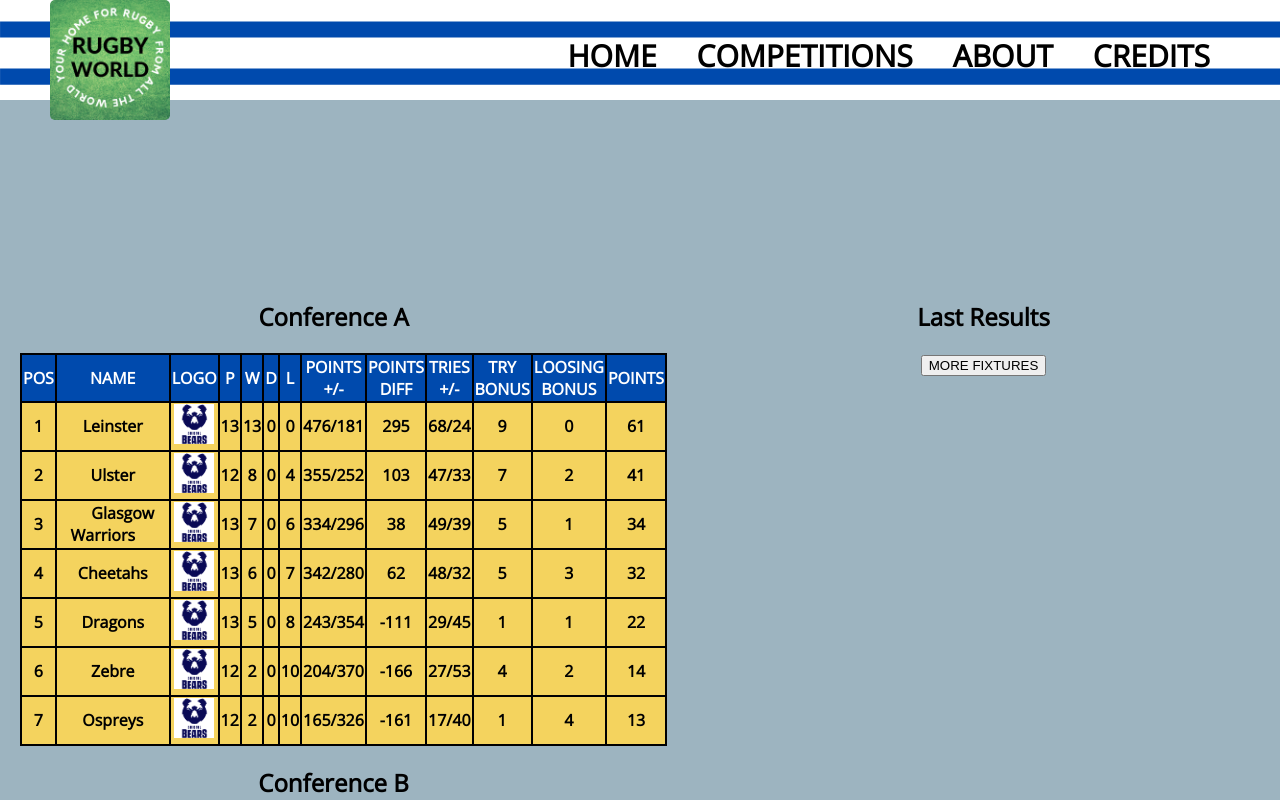
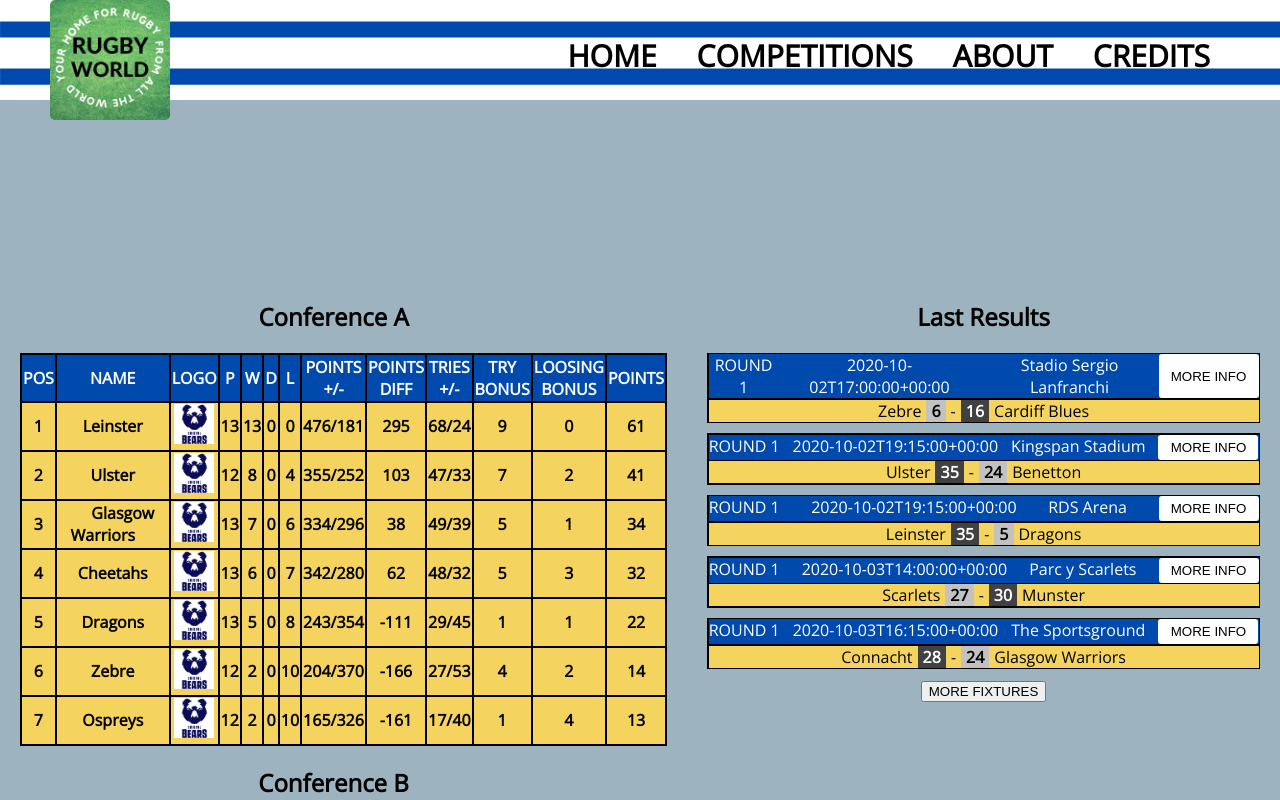
Before and after one commit to Ram-Montilia-Smithson/rugby-app, a React (Create React App) app: page /competition in a window 1280 px wide. Shown: the top 800 px of the page. Built offline with nearby package versions, Linux system fonts and the light colour scheme.

Commit message:
fixing the show more/less button so each fixture works independently

```diff
--- a/src/components/fixtures.jsx
+++ b/src/components/fixtures.jsx
@@ -8,15 +8,17 @@
 export default function Fixtures({ fixtureList, matchChoise }) {
 
     useEffect(() => {
-        console.log(fixtureList)
+        // console.log(fixtureList)
+        setFixtures(fixtureList.slice(0, LIMIT))
     }, [fixtureList])
 
     const LIMIT = 5;
-    const [fixtures, setFixtures] = useState(fixtureList.slice(0, 5))
-    const [showMoreFixtures,setShowMoreFixtures] = useState(true);
+    const [fixtures, setFixtures] = useState([])
+    const [isShowMoreFixtures,setIsShowMoreFixtures] = useState(true);
     const [fixtureIndex,setFixtureIndex] = useState(LIMIT);
-    const [showMoreInfo, setShowMoreInfo] = useState(0)
-    const showMoreButton = useRef("MORE INFO")
+
+    const [showMoreInfo, setShowMoreInfo] = useState([]);
+    // const showMoreButton = useRef("MORE INFO")
 
     const loadFixtures = () =>{
         const newIndex = fixtureIndex + LIMIT;
@@ -24,18 +26,27 @@
         const newList = fixtures.concat(fixtureList.slice(fixtureIndex, newIndex));
         setFixtureIndex(newIndex);
         setFixtures(newList);
-        setShowMoreFixtures(newShowMore);
+        setIsShowMoreFixtures(newShowMore);
     }
 
     const moreInfo = (id) => {
-        if (showMoreButton.current === "MORE INFO") {
-            setShowMoreInfo(id)
-            showMoreButton.current = "LESS INFO"
+        console.log(showMoreInfo)
+        if (!showMoreInfo.includes(id)) {
+            setShowMoreInfo([...showMoreInfo,id])
         }
-        else{
-            showMoreButton.current = "MORE INFO"
-            setShowMoreInfo(0)
+        if (showMoreInfo.includes(id)) {
+            setShowMoreInfo(showMoreInfo.filter(ids => ids !== id))
         }
+        console.log(showMoreInfo)
+        // splice(showMoreInfo.indexOf(id),1)
+        // if (showMoreButton.current === "MORE INFO") {
+        //     setShowMoreInfo(id)
+        //     showMoreButton.current = "LESS INFO"
+        // }
+        // else{
+        //     showMoreButton.current = "MORE INFO"
+        //     setShowMoreInfo(0)
+        // }
     }
 
     return (
@@ -43,7 +54,7 @@
             {fixtures &&
                 <div>
                     {fixtures.map(fixture => {
-                        console.log(fixture)
+                        // console.log(fixture)
                         return(
                             <div key={fixture.id} className="fixture-container">
                                 <div className="fixture-head">
@@ -55,7 +66,7 @@
                                             className="dropdown-button"
                                             onClick={() => moreInfo(fixture.id)}
                                         >
-                                            {showMoreButton.current}
+                                            {!showMoreInfo.includes(fixture.id) ? "MORE INFO" : "LESS INFO"}
                                         </button>
                                     </div>
                                 </div>
@@ -93,7 +104,7 @@
                             </div>
                         )
                     })}
-                    {showMoreFixtures && <button onClick={() => loadFixtures()}>MORE FIXTURES</button>}
+                    {isShowMoreFixtures && <button onClick={() => loadFixtures()}>MORE FIXTURES</button>}
                 </div>
             }
         </div>
--- a/src/components/matchInfoComponent.jsx
+++ b/src/components/matchInfoComponent.jsx
@@ -54,6 +54,8 @@
 
 export default function MatchInfoComponent({id, matchChoise, showMoreInfo}) {
 
+    const [isShowMore, setIsShowMore] = useState(false)
+
     const [homeTries, setHomeTries] = useState(0)
     const awayTries = useRef(0)
     const [homeConversions, setHomeConversions] = useState(0)
@@ -67,6 +69,12 @@
 
     useEffect(() => {
         console.log(id, showMoreInfo, data.results.match.away)
+        if (showMoreInfo.includes(id)) {
+            setIsShowMore(true)
+        }
+        if (!showMoreInfo.includes(id)) {
+            setIsShowMore(false)
+        }
         // insert fetch here
         setHomeTries(data.results.match.home_tries)
         awayTries.current = data.results.match.away_tries
@@ -82,7 +90,7 @@
 
     return (
         <>
-            {id === showMoreInfo ?
+            {isShowMore &&
                 <div className="fixture-moreInfo">
                     <div className="progress-bar">
                         <div>POSSESION</div>
@@ -118,8 +126,6 @@
                         COMPLETE MATCH INFO
                     </Link>
                 </div>
-            :
-                <></>
             }
         </>
     )
```
